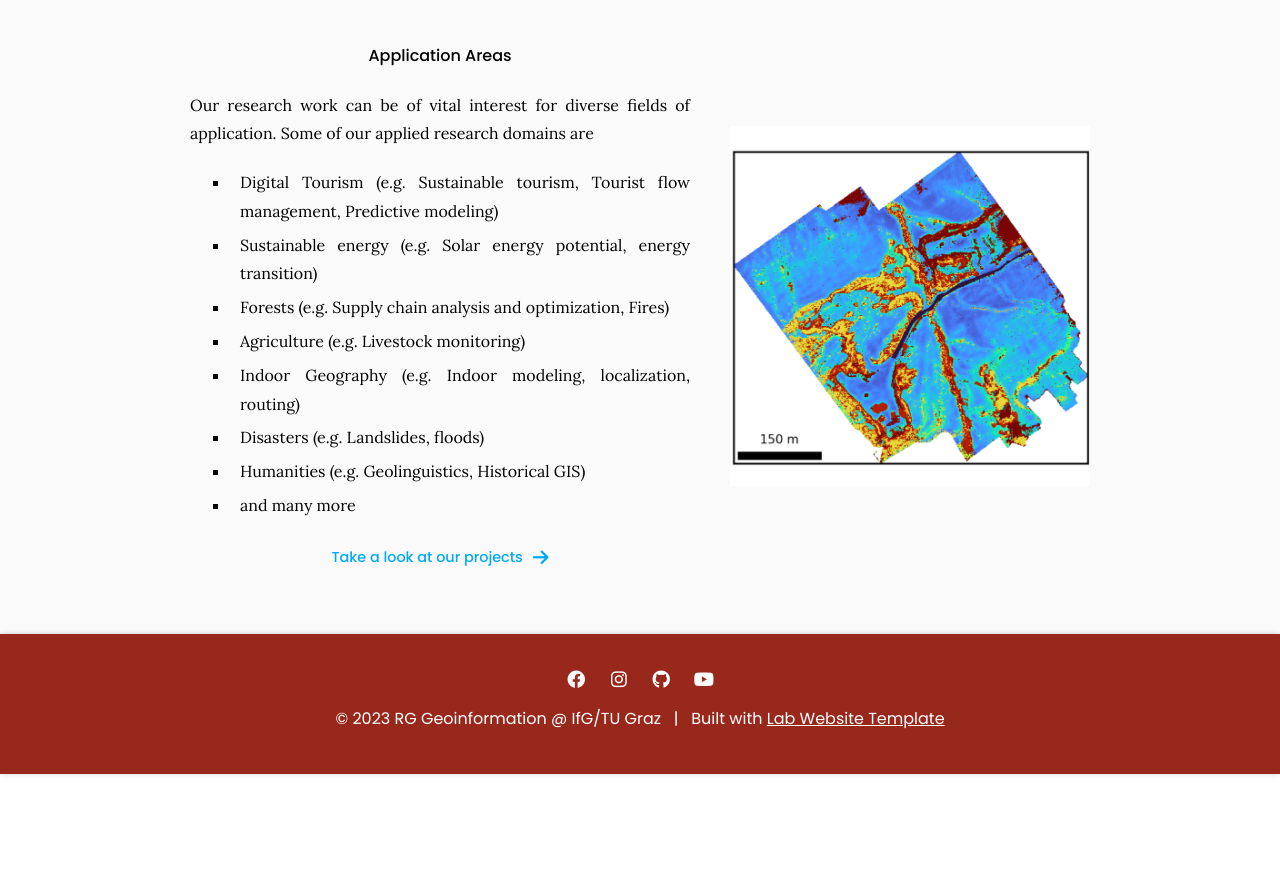
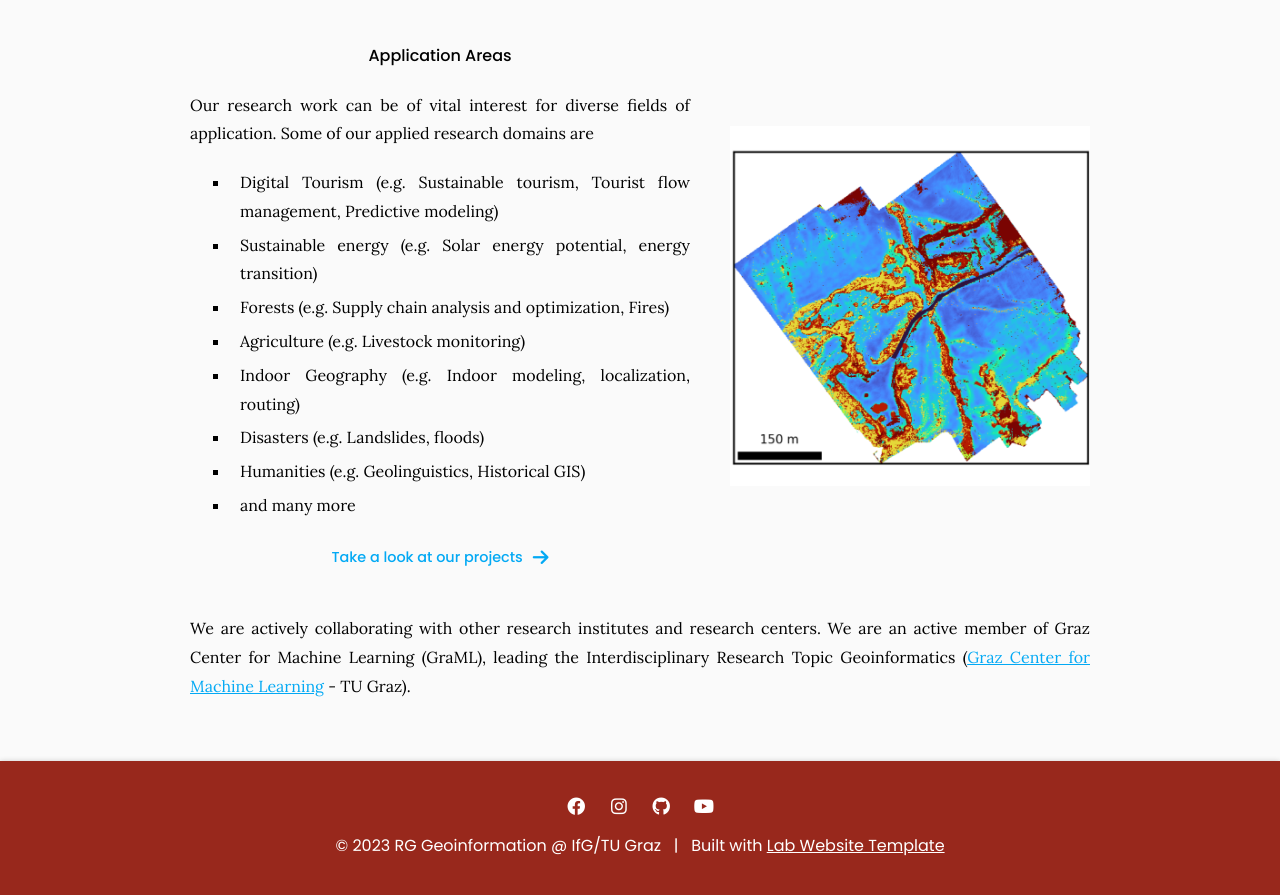
Before and after one commit to Geoinfo-TUGraz/Geoinfo-TUGraz.github.io, a Jekyll site: the page built from index.md, in a window 1280 px wide and 900 px high, scrolled down 1168 px. Shown: the top 895 px of the window. Built offline with Jekyll 4.4.1, drawn with Linux system fonts in a browser that asks for light colours; before the commit the page ends 1942 px from its top, so only the background shows below that.

Commit message:
Update index.md

```diff
--- a/index.md
+++ b/index.md
@@ -74,3 +74,5 @@ Our research work can be of vital interest for diverse fields of application. So
   flip=true
   text=text
 %}
+
+We are actively collaborating with other research institutes and research centers. We are an active member of Graz Center for Machine Learning (GraML), leading the Interdisciplinary Research Topic Geoinformatics ([Graz Center for Machine Learning](https://www.tugraz.at/forschung/forschen-an-der-tu-graz/research-centers/graz-center-for-machine-learning) - TU Graz).
```
